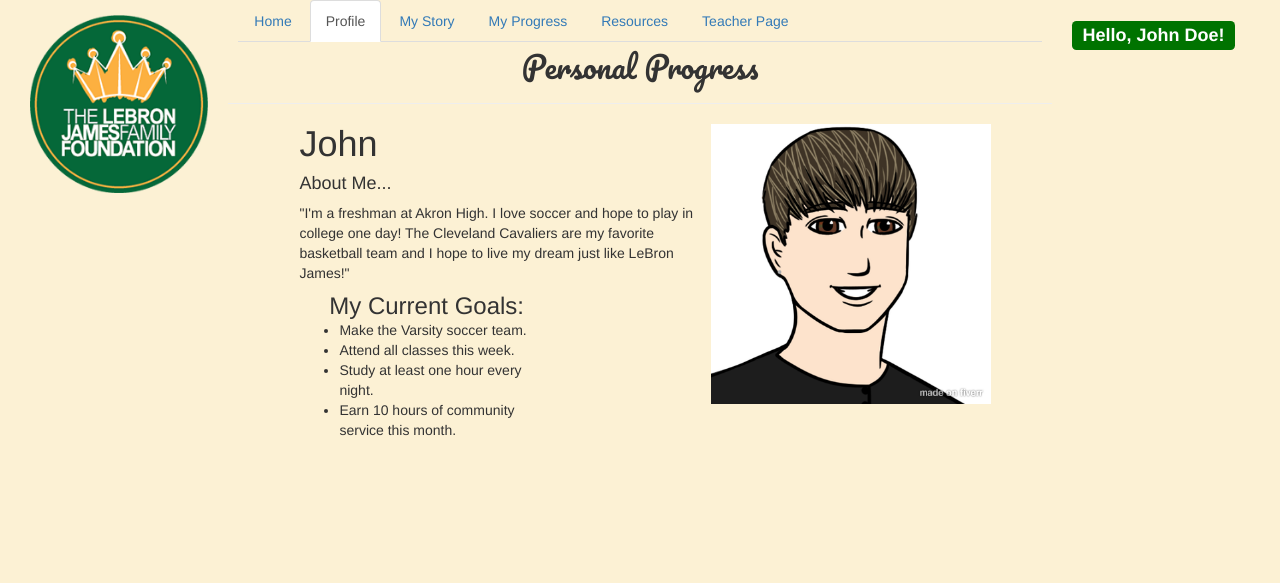
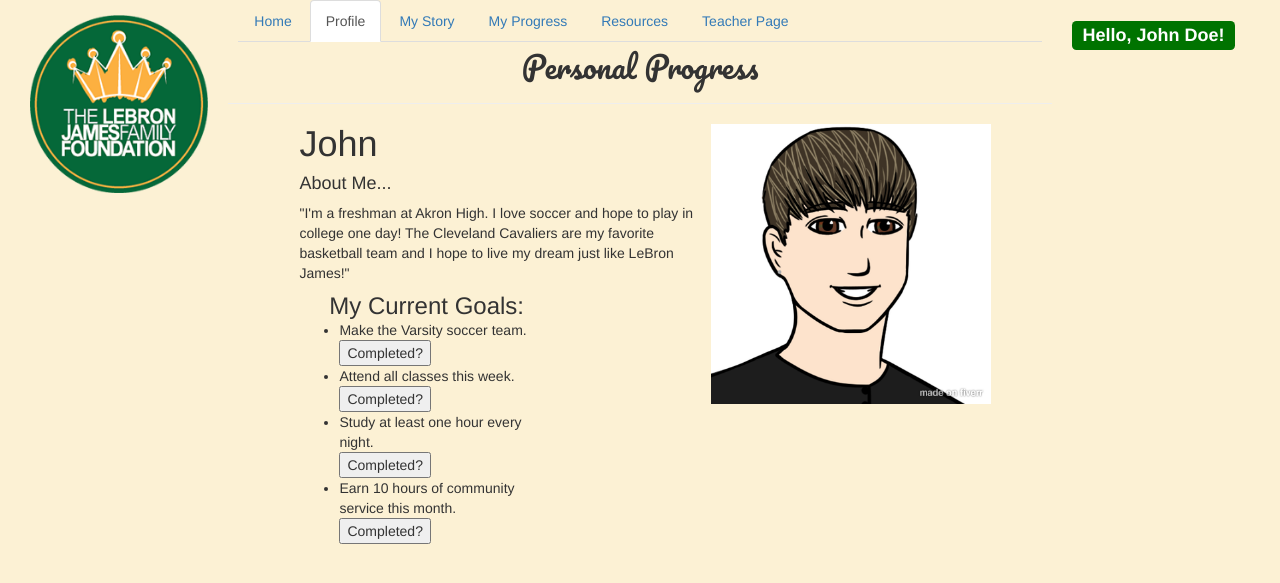
Before and after one commit to T4SG/columbus-team-13, a PHP site: page /personal_page.php in a window 1280 px wide. Shown: the top 583 px of the page. Run offline with PHP 8.4, Linux system fonts and the light colour scheme; some libraries are stand-ins or nearby versions.

Commit message:
add buttons for personal goals.

```diff
--- a/personal_page.php
+++ b/personal_page.php
@@ -37,10 +37,10 @@
           <div class="col-lg-8">
      <h3 class="sample-user-name">My Current Goals:</h3>
       <ul class="goals">
-  <li>Make the Varsity soccer team.</li>
-  <li>Attend all classes this week.</li>
-  <li>Study at least one hour every night.</li>
-  <li>Earn 10 hours of community service this month.</li>
+  <li>Make the Varsity soccer team.</li><button type="button">Completed?</button>
+  <li>Attend all classes this week.</li><button type="button">Completed?</button>
+  <li>Study at least one hour every night.</li><button type="button">Completed?</button>
+  <li>Earn 10 hours of community service this month.</li><button type="button">Completed?</button>
       </ul>
     </div>
           </div>
--- a/stories.php
+++ b/stories.php
@@ -32,8 +32,11 @@
       <h3 class="sample-user-name">My Current Goals:</h3>
       <ul class="goals">
 	<li>Set a new PR for points scored in a game within the next month.</li>
+	<button type="button">Completed?</button>
 	<li>Record and post a minimum of 5 reachback videos every week!</li>
+	<button type="button">Completed?</button>
 	<li>Spend at least four nights a week with my family.</li>
+	<button type="button">Completed?</button>
       </ul>
     </div>
     <div class="your-story col-xs-6">
```
